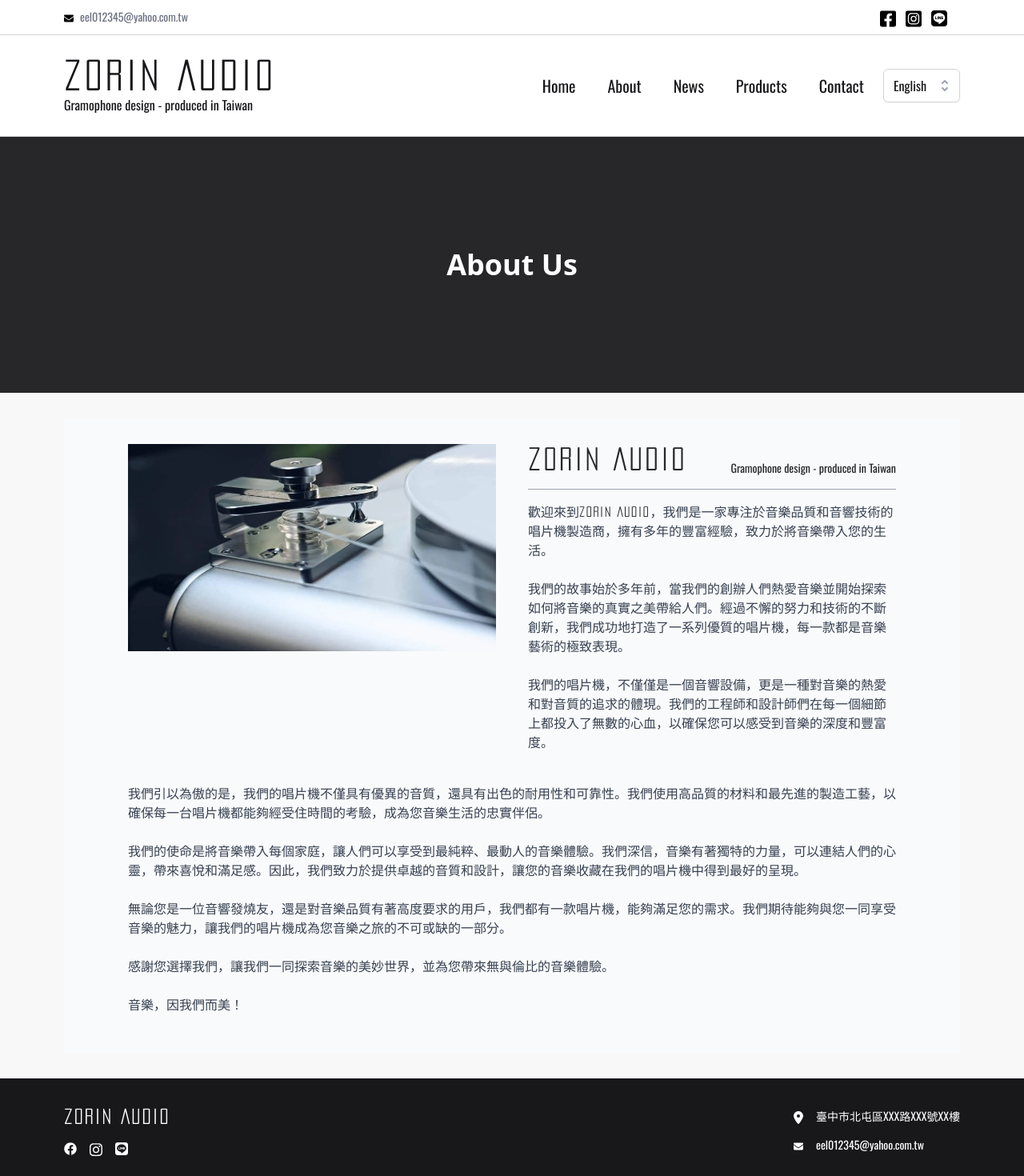
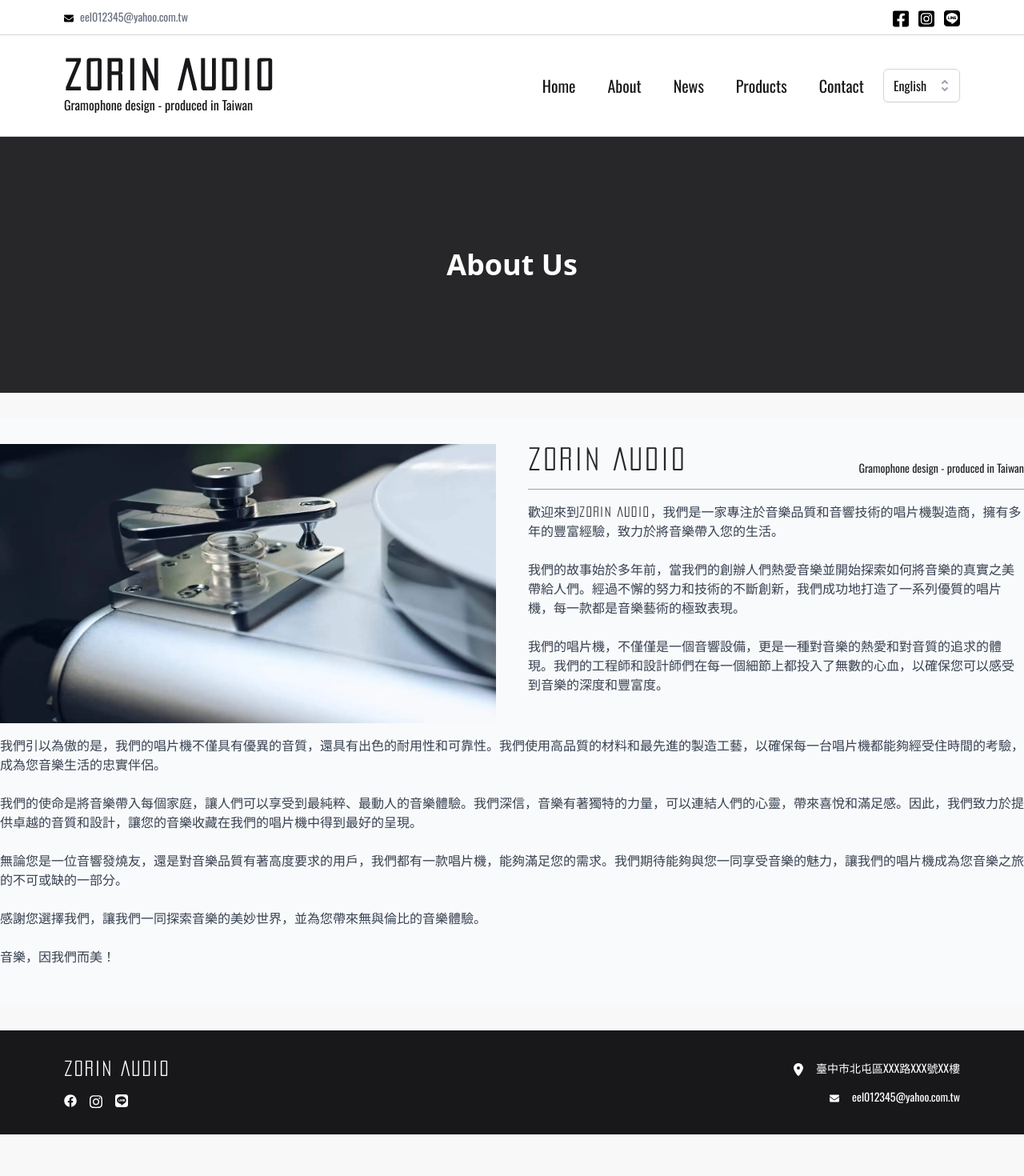
Before and after one commit to xzgun89425/zorin-web, a Nuxt app: page /about in a window 1280 px wide. Shown: the top 1470 px of the page at 80% size. After the commit the page ends 1418 px from the top, so only its background shows below. Built offline with nearby package versions, Linux system fonts and the light colour scheme; what v-calendar would draw is missing.

Commit message:
fix:細節調整

```diff
--- a/components/Container/Div.vue
+++ b/components/Container/Div.vue
@@ -8,7 +8,7 @@ const props = defineProps({
 </script>
 
 <template>
-  <div class="w-full my-8 px-5 lg:px-20">
+  <div class="w-full my-8">
     <h1 v-if="title !== ''" class="w-full index-font tracking-wider text-3xl text-center text-primary my-8 lg:my-10">
       {{ $t(title) }}
     </h1>
--- a/components/Container/index.vue
+++ b/components/Container/index.vue
@@ -8,7 +8,7 @@ const props = defineProps({
 </script>
 
 <template>
-  <div class="w-full max-w-7xl lg:py-8 px-5 lg:px-20">
+  <div class="w-full max-w-7xl py-8">
     <h1 v-if="title !== ''" class="w-full index-font tracking-wider text-3xl text-center text-primary my-8 lg:my-12">
       {{ $t(title) }}
     </h1>
--- a/components/Footer.vue
+++ b/components/Footer.vue
@@ -1,8 +1,9 @@
 <script setup></script>
 
 <template>
+    <div class="w-full bg-zinc-900 text-white flex justify-center  items-center px-5 lg:px-20 py-8 index-font">
         <div
-        class="w-full bg-zinc-900 text-white flex flex-col md:flex-row text-center md:text-start justify-center md:justify-between items-center px-5 lg:px-20 py-8 index-font">
+            class="max-w-7xl w-full flex flex-col md:flex-row text-center md:text-start justify-center md:justify-between items-center">
             <div>
                 <NuxtLink to="/">
                     <h3 class="text-xl lg:text-2xl tracking-widest Pacifica font-medium">Zorin Audio</h3>
@@ -31,8 +32,8 @@
                     </a>
                 </div>
             </div>
-        <div class="text-sm space-y-4 mt-4 md:mt-0">
-            <div class="flex gap-4 items-center">
+            <div class="text-sm space-y-4 mt-4 md:mt-0 text-center md:text-end">
+                <div class="flex gap-4 items-center justify-center md:justify-end">
                     <svg xmlns="http://www.w3.org/2000/svg" class="fill-white w-3 mt-1"
                         viewBox="0 0 384 512"><!--! Font Awesome Free 6.4.0 by @fontawesome - https://fontawesome.com License - https://fontawesome.com/license (Commercial License) Copyright 2023 Fonticons, Inc. -->
                         <path
@@ -40,7 +41,7 @@
                     </svg>
                     臺中市北屯區XXX路XXX號XX樓
                 </div>
-            <div class="flex gap-4 items-center">
+                <div class="flex gap-4 items-center justify-center md:justify-end">
                     <svg xmlns="http://www.w3.org/2000/svg" class="fill-white w-3 mt-1"
                         viewBox="0 0 512 512"><!--! Font Awesome Free 6.4.0 by @fontawesome - https://fontawesome.com License - https://fontawesome.com/license (Commercial License) Copyright 2023 Fonticons, Inc. -->
                         <path
@@ -50,6 +51,7 @@
                 </div>
             </div>
         </div>
+    </div>
 </template>
 
 <style scoped></style>
--- a/components/Hambuger.vue
+++ b/components/Hambuger.vue
@@ -9,10 +9,11 @@ const props = defineProps({
 
 <template>
   <div id="hamburger"
-    class="flex md:hidden flex-col justify-center items-center gap-1 bg-primary active:bg-primaryHover hover:cursor-pointer hover:bg-primaryHover w-14 h-12 rounded duration-200">
-    <div :class="[open ? 'rotate-45 translate-y-1' : '']" class="w-8 h-1 bg-white rounded duration-200"></div>
-    <div :class="[open ? 'hidden' : 'block']" class="w-8 h-1 bg-white rounded duration-200"></div>
-    <div :class="[open ? '-rotate-45 -translate-y-1' : '']" class="w-8 h-1 bg-white rounded duration-200"></div>
+    class="flex md:hidden flex-col justify-center items-center gap-1 bg-primary active:bg-primaryHover hover:cursor-pointer hover:bg-primaryHover w-12 h-[38px] rounded duration-200">
+    <div :class="[open ? 'rotate-45 translate-y-[3.5px]' : '']" class="w-6 h-[3px] bg-white rounded duration-200"></div>
+    <div :class="[open ? 'hidden' : 'block']" class="w-6 h-[3px] bg-white rounded duration-200"></div>
+    <div :class="[open ? '-rotate-45 -translate-y-[3.5px]' : '']" class="w-6 h-[3px] bg-white rounded duration-200">
+    </div>
   </div>
 </template>
 
--- a/components/Header.vue
+++ b/components/Header.vue
@@ -26,14 +26,15 @@ const vClickoutsideDirective = {
 </script>
 
 <template>
-  <div class="w-full flex justify-between bg-white items-center text-sm index-font px-5 lg:px-20 py-2 text-gray-500">
+  <div class="w-full flex justify-center bg-white items-center text-sm index-font px-5 lg:px-20 py-2 text-gray-500">
+    <div class="max-w-7xl w-full flex justify-between items-center">
       <div class="flex items-center gap-2">
         <svg xmlns="http://www.w3.org/2000/svg" class="w-3 mt-1" viewBox="0 0 512 512">
           <path
             d="M48 64C21.5 64 0 85.5 0 112c0 15.1 7.1 29.3 19.2 38.4L236.8 313.6c11.4 8.5 27 8.5 38.4 0L492.8 150.4c12.1-9.1 19.2-23.3 19.2-38.4c0-26.5-21.5-48-48-48H48zM0 176V384c0 35.3 28.7 64 64 64H448c35.3 0 64-28.7 64-64V176L294.4 339.2c-22.8 17.1-54 17.1-76.8 0L0 176z" />
         </svg>eel012345@yahoo.com.tw
       </div>
-    <div class="flex items-center gap-3 pr-4">
+      <div class="flex items-center gap-3">
         <a href="https://www.facebook.com/"><svg xmlns="http://www.w3.org/2000/svg" class="w-5 mt-1"
             viewBox="0 0 448 512">
             <path
@@ -52,11 +53,14 @@ const vClickoutsideDirective = {
       </div>
     </div>
 
+  </div>
+
   <div
-    class="w-full h-24 lg:h-32 text-zinc-900 bg-white sticky top-0 z-50 index-font flex justify-between items-center px-5 lg:px-20 border-y border-gray-300">
+    class="w-full h-24 lg:h-32 text-zinc-900 bg-white sticky top-0 z-50 index-font flex justify-center items-center px-5 lg:px-20 border-y border-gray-300">
+    <div class="max-w-7xl w-full flex justify-between items-center">
       <div>
         <NuxtLink to="/">
-        <h3 class="text-2xl md:text-4xl lg:text-5xl tracking-widest Pacifica font-medium">Zorin Audio</h3>
+          <h3 class="text-2xl md:text-4xl lg:text-5xl tracking-widest Pacifica font-bold">Zorin Audio</h3>
           <p class="hidden md:block text-xs md:text-sm lg:text-base">{{ $t('header.sublogo') }}</p>
         </NuxtLink>
       </div>
@@ -71,6 +75,7 @@ const vClickoutsideDirective = {
         <Hambuger v-clickoutside-directive :open="open" @click="openNav"></Hambuger>
         <NavList :open="open" :list="list"></NavList>
       </div>
+    </div>
 
 
   </div>
--- a/pages/index.vue
+++ b/pages/index.vue
@@ -8,7 +8,7 @@ const { list } = useProductStore();
 </script>
 
 <template>
-  <div class="flex flex-col items-center">
+  <div class="flex flex-col items-center w-full">
 
     <Container>
       <Swiper :autoplay="{ delay: 3000, disableOnInteraction: false }" loop :modules="[Autoplay]">
@@ -74,7 +74,7 @@ const { list } = useProductStore();
 
     <Container>
       <ContainerDiv :title="'header.contact'">
-        <div class="grid grid-cols-1 lg:grid-cols-4 gap-10 p-16 max-w-7xl w-full">
+        <div class="grid grid-cols-1 lg:grid-cols-4 gap-10 py-16 max-w-7xl w-full">
           <div class="col-span-1 flex flex-col items-center rounded-md p-6 relative">
             <svg xmlns="http://www.w3.org/2000/svg" class="w-10 fill-primary"
               viewBox="0 0 512 512"><!--! Font Awesome Free 6.4.0 by @fontawesome - https://fontawesome.com License - https://fontawesome.com/license (Commercial License) Copyright 2023 Fonticons, Inc. -->
```
Lines whose indentation alone changed are shown as unchanged.
